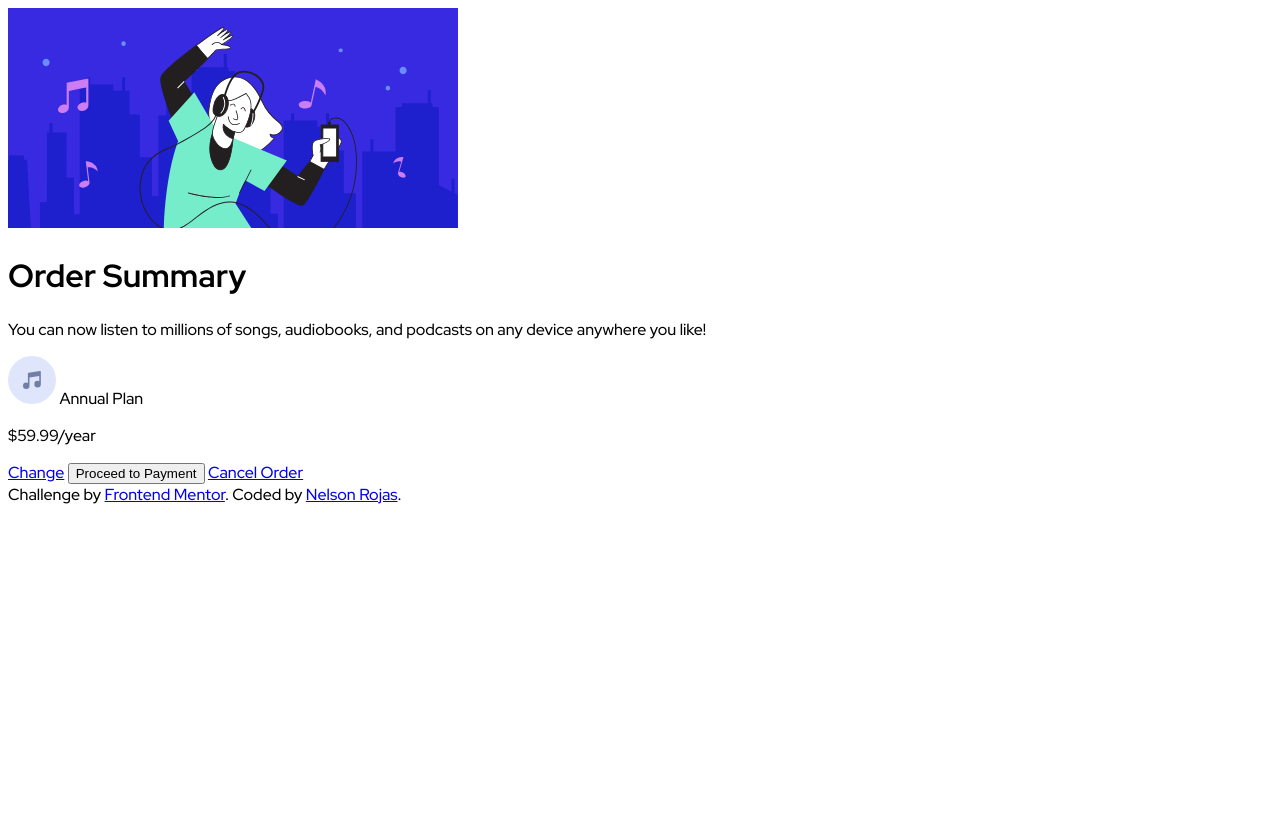
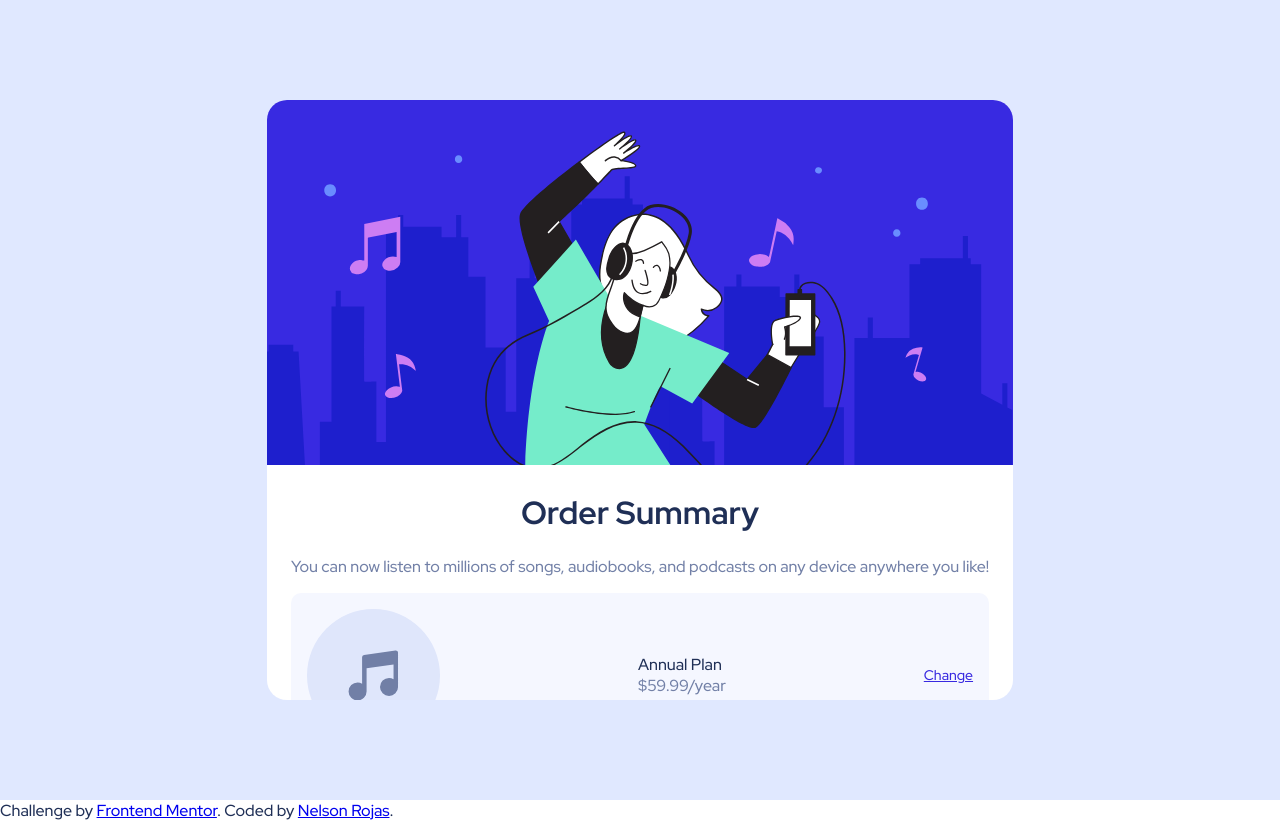
Before and after one commit to nrdevpy/order-summary, a plain HTML site: page index.html in a window 1280 px wide. Before the commit the page ends 800 px from the top, so only its background shows below. Drawn offline with Linux system fonts and the light colour scheme.

Commit message:
Add card, hero, main and plan

```diff
--- a/css/style.css
+++ b/css/style.css
@@ -18,5 +18,72 @@ html {
     box-sizing: border-box;
 }
 body {
+    height: 100vh;
     font-family: var(--fonts);
+    margin: 0;
+    color: var(--Dark-blue)
 }
+img {
+    width: 100%;
+}
+h1 {
+    text-align: center;
+}
+
+/* ····· Utilities ····· */
+.container {
+    margin: 0 1.5rem
+}
+
+/* ····· BEM ····· */
+
+/*** Background ***/
+.background {
+    display: flex;
+    justify-content: center;
+    align-items: center;
+
+    background-color: var(--brightBlue);
+    height: 100%;
+}
+
+/*** Card ***/
+.card {
+    height: 75%;
+    background-color: #fff;
+
+    border-radius: 20px;
+    overflow: hidden;
+}
+/** Card Main **/
+.card__main p {
+    text-align: center;
+    color:var(--Desaturated-blue)
+}
+
+/** Card Plan **/
+.card__plan {
+    display: flex;
+    justify-content: space-between;
+    align-items: center;
+
+    background-color: var(--Very-pale-blue);
+    border-radius: 10px;
+    padding: 1rem;
+}
+.card__plan__text {
+    display: flex;
+    flex-direction: column;
+}
+.card__plan__text p {
+    margin: 0;
+}
+.card__plan a {
+    color: var(--primaryColor);
+    font-size: 14px;
+}
+.card__plan img {
+    width: 20%;
+}
+
+/** Card Buttons **/
--- a/index.html
+++ b/index.html
@@ -20,15 +20,15 @@
     <div class="background">
 
       <!-- ========== Card ========== -->
-      <div class="card">
+      <div class="container card">
 
         <!-- ========== Card Hero ========== -->
-        <header class="card__hero">
+        <header>
           <img src="images/illustration-hero.svg" alt="hero">
         </header>
 
         <!-- ========== Main ========== -->
-        <main>
+        <main class="container card__main">
           <h1>Order Summary</h1>
           <p>
             You can now listen to millions of songs, audiobooks, and podcasts on any
@@ -39,15 +39,19 @@
 
           <div class="card__plan">
             <img src="images/icon-music.svg" alt="icon-music">
-            <span class="bold">Annual Plan</span>
-            <p>$59.99/year</p>
+            <div class="card__plan__text">
+              <span class="bold">Annual Plan</span>
+              <p>$59.99/year</p>
+            </div>
+            <a href="#">Change</a>
           </div>
         </main>
 
         <!-- ========== Payment ========== -->
-        <a href="#">Change</a>
-        <button>Proceed to Payment</button>
-        <a href="#">Cancel Order</a>
+        <div class="card__payment">
+          <button>Proceed to Payment</button>
+          <a href="#">Cancel Order</a>
+        </div>
       </div>
     </div>
 
```
